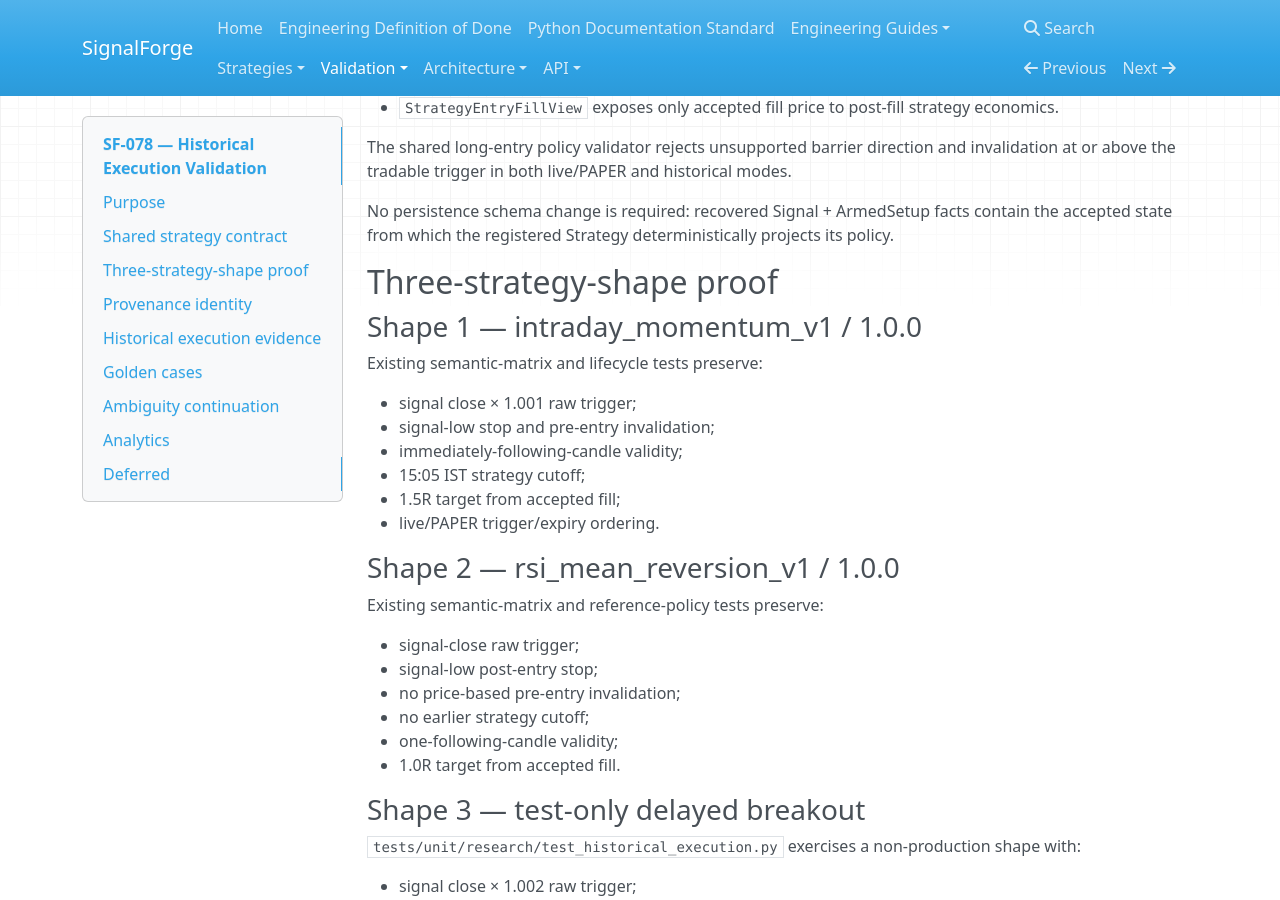
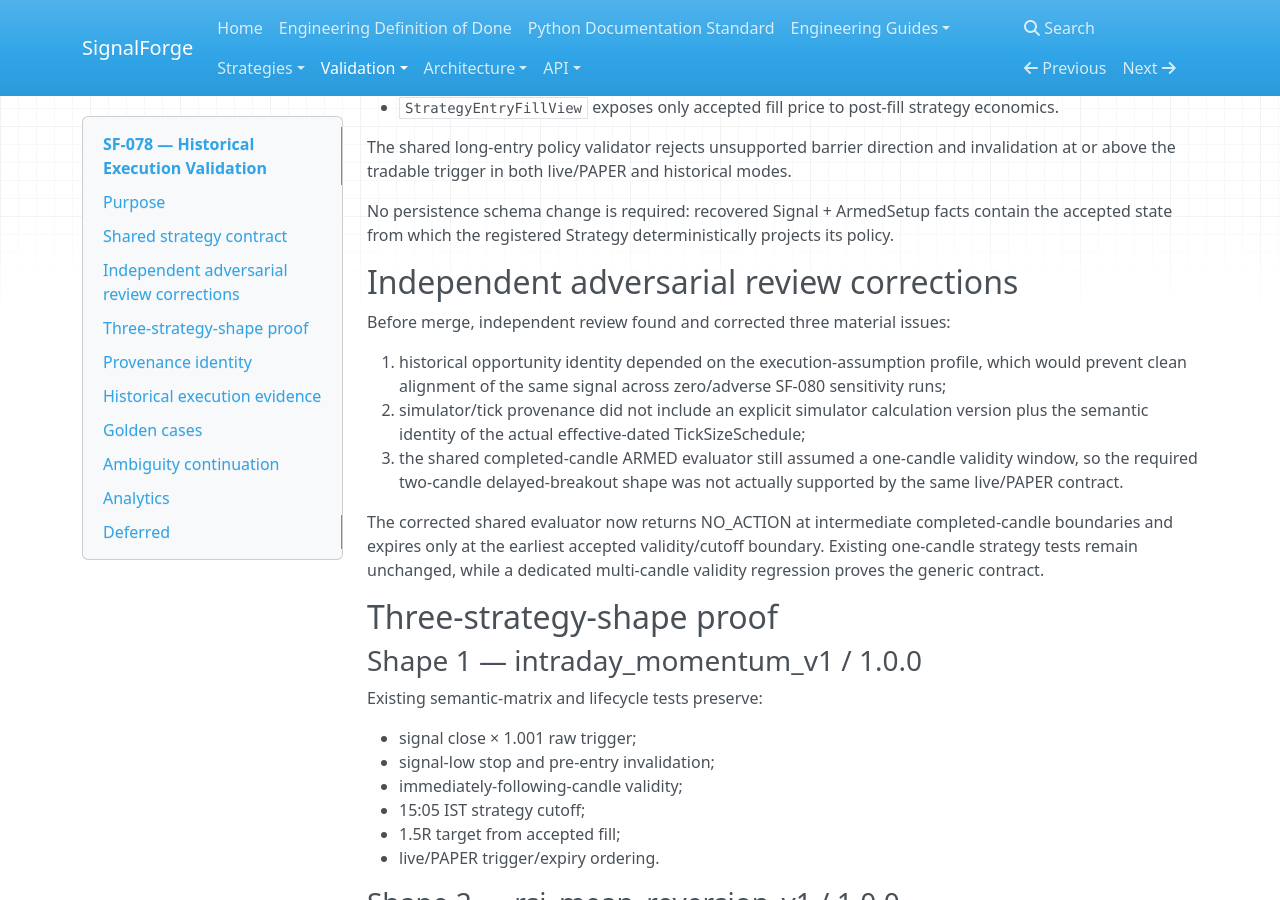
Before and after one commit to harishkamathuk/signalforge, an MkDocs documentation site: the page built from docs/validation/sf-078-historical-execution-proof.md, in a window 1280 px wide and 900 px high, scrolled down 412 px. Built offline with MkDocs 1.6.1, drawn with Linux system fonts in a browser that asks for light colours; nearby versions of some CDN libraries.

Commit message:
docs: record adversarial shared-contract corrections

```diff
--- a/docs/validation/sf-078-historical-execution-proof.md
+++ b/docs/validation/sf-078-historical-execution-proof.md
@@ -22,6 +22,22 @@ above the tradable trigger in both live/PAPER and historical modes.
 
 No persistence schema change is required: recovered Signal + ArmedSetup facts contain the accepted
 state from which the registered Strategy deterministically projects its policy.
+
+## Independent adversarial review corrections
+
+Before merge, independent review found and corrected three material issues:
+
+1. historical opportunity identity depended on the execution-assumption profile, which would prevent
+   clean alignment of the same signal across zero/adverse SF-080 sensitivity runs;
+2. simulator/tick provenance did not include an explicit simulator calculation version plus the
+   semantic identity of the actual effective-dated TickSizeSchedule;
+3. the shared completed-candle ARMED evaluator still assumed a one-candle validity window, so the
+   required two-candle delayed-breakout shape was not actually supported by the same live/PAPER
+   contract.
+
+The corrected shared evaluator now returns NO_ACTION at intermediate completed-candle boundaries and
+expires only at the earliest accepted validity/cutoff boundary. Existing one-candle strategy tests
+remain unchanged, while a dedicated multi-candle validity regression proves the generic contract.
 
 ## Three-strategy-shape proof
 
```
